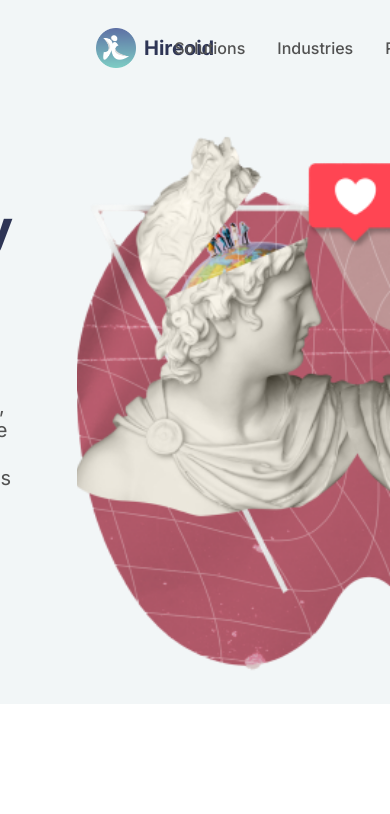
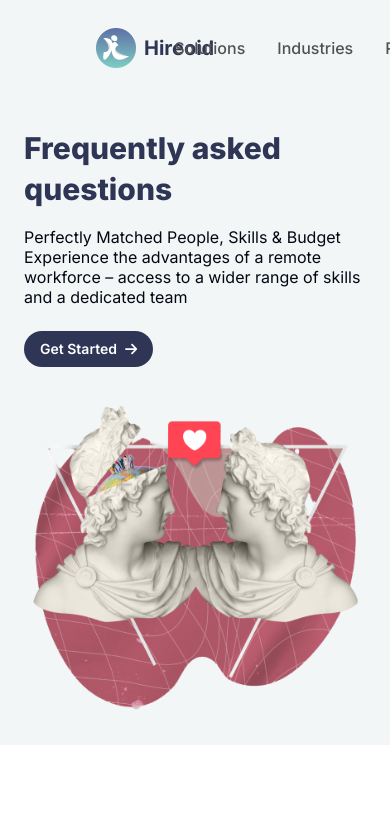
Before and after one commit to abdur-rehman-ali/hireoid, a React (Vite) app: page /FAQ in a window 390 px wide. Shown: the top 814 px of the page. Built offline with nearby package versions, Linux system fonts and the light colour scheme.

Commit message:
Made hero section responsive

```diff
--- a/src/components/HeroSection.jsx
+++ b/src/components/HeroSection.jsx
@@ -4,16 +4,24 @@ import { faArrowRight } from '@fortawesome/free-solid-svg-icons';
 const HeroSection = ({ title, subtitle, imageSrc, buttonText, onButtonClick }) => {
   return (
     <section className='bg-[#F2F6F7]'>
-            <div className="max-w-1440 mx-auto flex flex-row-reverse font-inter items-center justify-center gap-16 px-28 bg-[#F2F6F7] h-[608px]">
-                <div>
-                    <img src={imageSrc} alt="Hero" className="w-[558px] h-[552px] max-w-screen-md object-cover" />
+      <div className="max-w-7xl mx-auto flex flex-col-reverse lg:flex-row-reverse font-inter items-center justify-center lg:gap-16 gap-8 px-6 lg:px-28 bg-[#F2F6F7] h-auto lg:h-[608px] py-8 lg:py-0">
+        <div className="w-full lg:w-auto">
+          <img
+            src={imageSrc}
+            alt="Hero"
+            className="w-full h-auto lg:w-[558px] lg:h-[552px] object-cover"
+          />
         </div>
-                <div className='flex flex-col items-start text-left'>
-                    <h1 className=" text-primary mb-4 text-5xl font-extrabold leading-tight">{title}</h1>
-                    <p className="text-xl font-normal leading-6 text-gray mb-6">{subtitle}</p>
+        <div className='flex flex-col items-start text-left lg:text-left w-full lg:w-auto'>
+          <h1 className="text-primary mb-4 text-3xl lg:text-5xl font-extrabold leading-snug lg:leading-tight">
+            {title}
+          </h1>
+          <p className="text-base lg:text-xl font-normal leading-5 lg:leading-6 text-gray-700 mb-6">
+            {subtitle}
+          </p>
           <button
             onClick={onButtonClick}
-                        className="bg-primary text-white text-base py-2 px-6 font-semibold rounded-full">
+            className="bg-primary text-white text-sm lg:text-base py-2 px-4 lg:px-6 font-semibold rounded-full flex items-center">
             {buttonText}
             <FontAwesomeIcon icon={faArrowRight} className="ml-2" />
           </button>
@@ -21,6 +29,6 @@ const HeroSection = ({ title, subtitle, imageSrc, buttonText, onButtonClick }) =
       </div>
     </section>
   );
-}
+};
 
 export default HeroSection;
```
Lines whose indentation alone changed are shown as unchanged.
